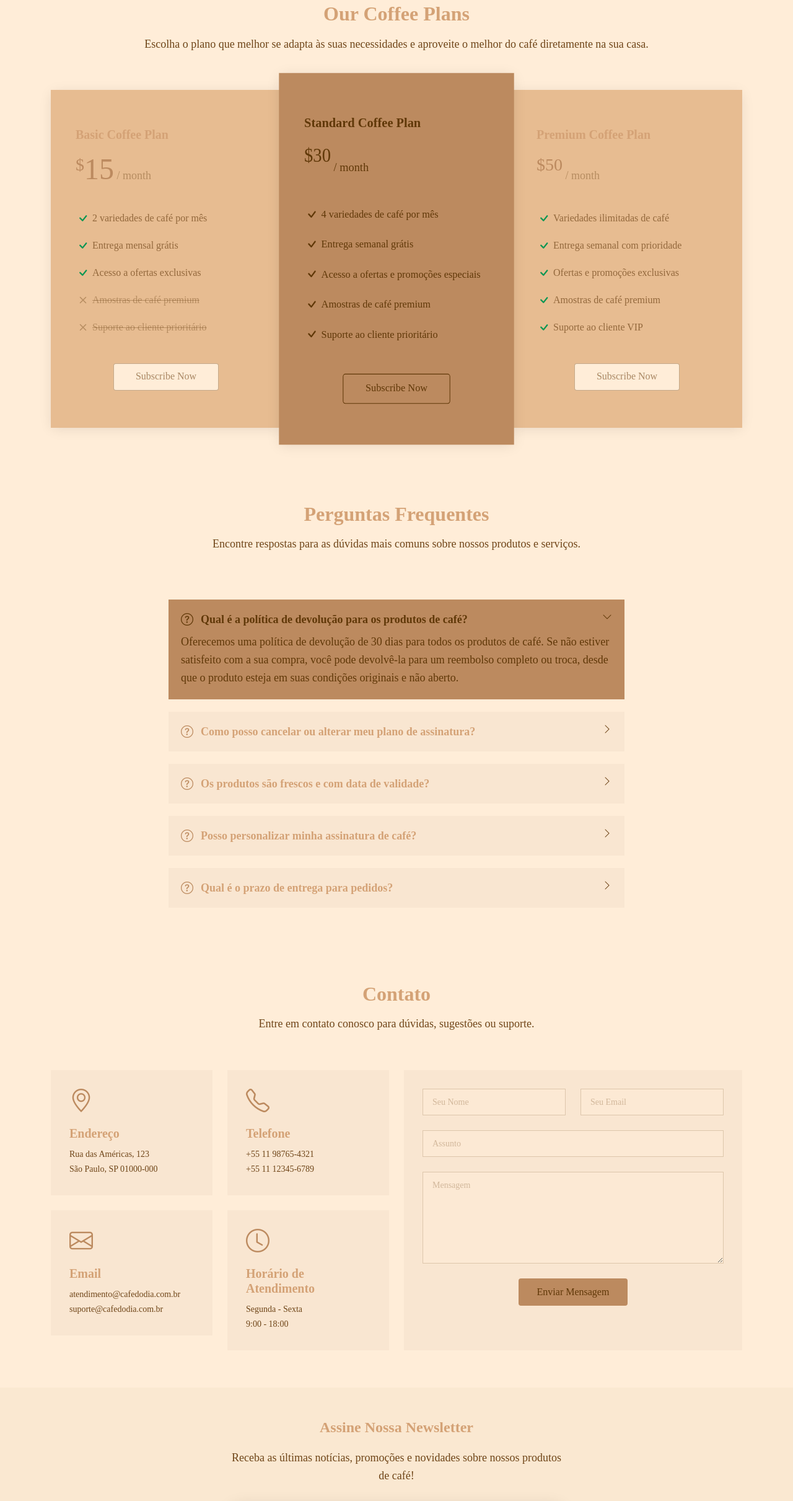
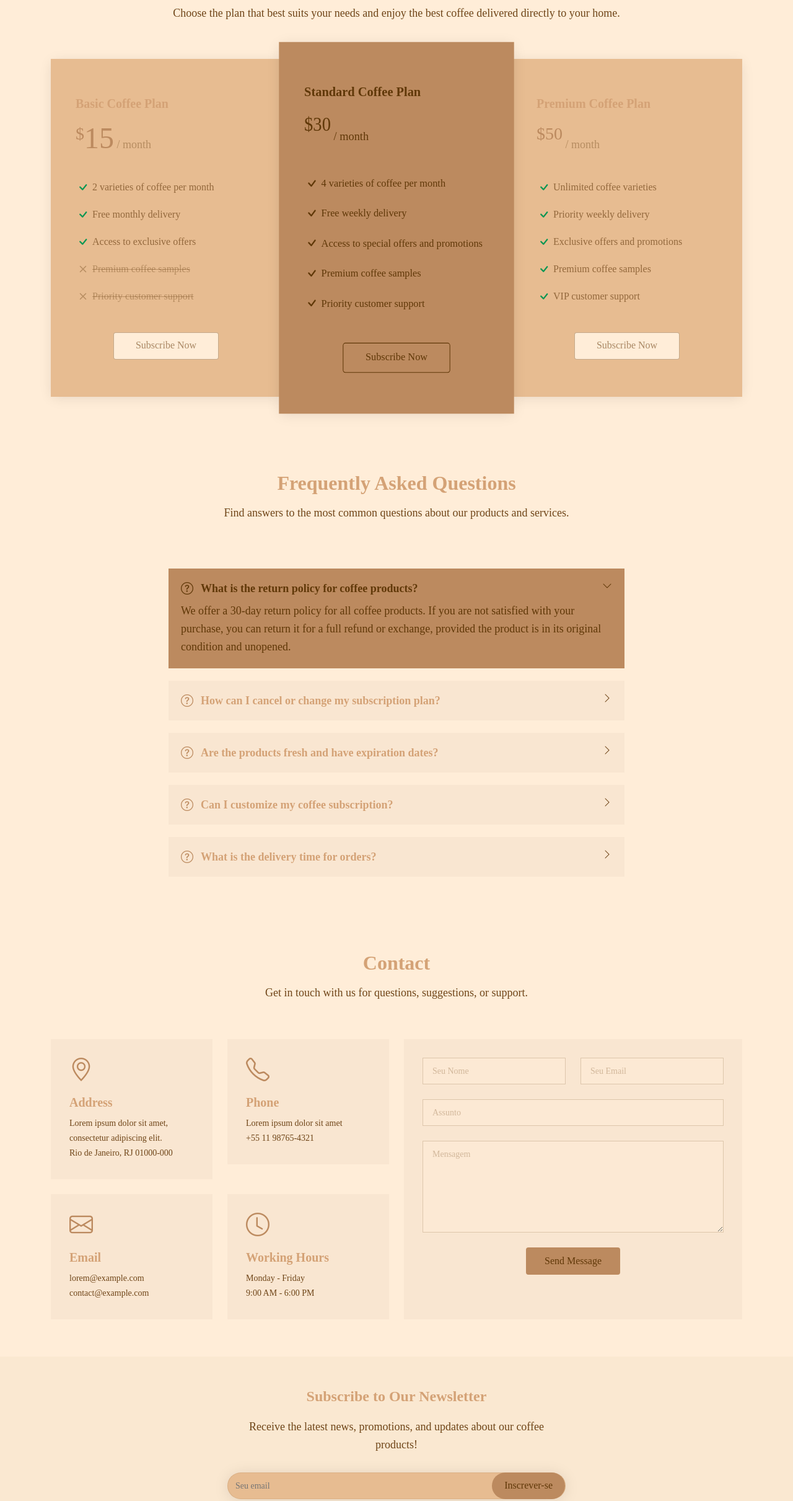
Before and after one commit to anaeggerdemier/natural-cafe-shop, a plain HTML site: page index.html in a window 1280 px wide. Shown: the part 4270-6691 px from the top of the page at 62% size. Drawn offline with Linux system fonts and the light colour scheme.

Commit message:
Update scripts and styles: modify cart.js, main.js, styles.css; delete lotties.js; update index.html

```diff
--- a/assets/styles/styles.css
+++ b/assets/styles/styles.css
@@ -139,9 +139,9 @@
   }
 
   .header .logo img {
-    width: 250px; /* Define a largura desejada */
-    height: 250px; /* Define a altura desejada */
-    object-fit: contain; /* Mantém a proporção do SVG */
+    width: auto;
+    height: 200px;
+    object-fit: contain;
 
   }
 
--- a/index.html
+++ b/index.html
@@ -285,7 +285,7 @@
   <!-- Section Title -->
   <div class="container section-title" data-aos="fade-up">
     <h2>Our Coffee Plans</h2>
-    <p>Escolha o plano que melhor se adapta às suas necessidades e aproveite o melhor do café diretamente na sua casa.</p>
+    <p>Choose the plan that best suits your needs and enjoy the best coffee delivered directly to your home.</p>
   </div><!-- End Section Title -->
 
   <div class="container">
@@ -297,11 +297,11 @@
           <h3>Basic Coffee Plan</h3>
           <h4><sup>$</sup>15<span> / month</span></h4>
           <ul>
-            <li><i class="bi bi-check"></i> <span>2 variedades de café por mês</span></li>
-            <li><i class="bi bi-check"></i> <span>Entrega mensal grátis</span></li>
-            <li><i class="bi bi-check"></i> <span>Acesso a ofertas exclusivas</span></li>
-            <li class="na"><i class="bi bi-x"></i> <span>Amostras de café premium</span></li>
-            <li class="na"><i class="bi bi-x"></i> <span>Suporte ao cliente prioritário</span></li>
+            <li><i class="bi bi-check"></i> <span>2 varieties of coffee per month</span></li>
+            <li><i class="bi bi-check"></i> <span>Free monthly delivery</span></li>
+            <li><i class="bi bi-check"></i> <span>Access to exclusive offers</span></li>
+            <li class="na"><i class="bi bi-x"></i> <span>Premium coffee samples</span></li>
+            <li class="na"><i class="bi bi-x"></i> <span>Priority customer support</span></li>
           </ul>
           <div class="text-center"><a href="#" class="buy-btn">Subscribe Now</a></div>
         </div>
@@ -312,11 +312,11 @@
           <h3>Standard Coffee Plan</h3>
           <h4><sup>$30</sup><span> / month</span></h4>
           <ul>
-            <li><i class="bi bi-check"></i> <span>4 variedades de café por mês</span></li>
-            <li><i class="bi bi-check"></i> <span>Entrega semanal grátis</span></li>
-            <li><i class="bi bi-check"></i> <span>Acesso a ofertas e promoções especiais</span></li>
-            <li><i class="bi bi-check"></i> <span>Amostras de café premium</span></li>
-            <li><i class="bi bi-check"></i> <span>Suporte ao cliente prioritário</span></li>
+            <li><i class="bi bi-check"></i> <span>4 varieties of coffee per month</span></li>
+            <li><i class="bi bi-check"></i> <span>Free weekly delivery</span></li>
+            <li><i class="bi bi-check"></i> <span>Access to special offers and promotions</span></li>
+            <li><i class="bi bi-check"></i> <span>Premium coffee samples</span></li>
+            <li><i class="bi bi-check"></i> <span>Priority customer support</span></li>
           </ul>
           <div class="text-center"><a href="#" class="buy-btn">Subscribe Now</a></div>
         </div>
@@ -327,11 +327,11 @@
           <h3>Premium Coffee Plan</h3>
           <h4><sup>$50</sup><span> / month</span></h4>
           <ul>
-            <li><i class="bi bi-check"></i> <span>Variedades ilimitadas de café</span></li>
-            <li><i class="bi bi-check"></i> <span>Entrega semanal com prioridade</span></li>
-            <li><i class="bi bi-check"></i> <span>Ofertas e promoções exclusivas</span></li>
-            <li><i class="bi bi-check"></i> <span>Amostras de café premium</span></li>
-            <li><i class="bi bi-check"></i> <span>Suporte ao cliente VIP</span></li>
+            <li><i class="bi bi-check"></i> <span>Unlimited coffee varieties</span></li>
+            <li><i class="bi bi-check"></i> <span>Priority weekly delivery</span></li>
+            <li><i class="bi bi-check"></i> <span>Exclusive offers and promotions</span></li>
+            <li><i class="bi bi-check"></i> <span>Premium coffee samples</span></li>
+            <li><i class="bi bi-check"></i> <span>VIP customer support</span></li>
           </ul>
           <div class="text-center"><a href="#" class="buy-btn">Subscribe Now</a></div>
         </div>
@@ -348,8 +348,8 @@
 
   <!-- Section Title -->
   <div class="container section-title" data-aos="fade-up">
-    <h2>Perguntas Frequentes</h2>
-    <p>Encontre respostas para as dúvidas mais comuns sobre nossos produtos e serviços.</p>
+    <h2>Frequently Asked Questions</h2>
+    <p>Find answers to the most common questions about our products and services.</p>
   </div><!-- End Section Title -->
 
   <div class="container">
@@ -362,45 +362,45 @@
 
           <div class="faq-item faq-active" data-aos="fade-up" data-aos-delay="200">
             <i class="faq-icon bi bi-question-circle"></i>
-            <h3>Qual é a política de devolução para os produtos de café?</h3>
+            <h3>What is the return policy for coffee products?</h3>
             <div class="faq-content">
-              <p>Oferecemos uma política de devolução de 30 dias para todos os produtos de café. Se não estiver satisfeito com a sua compra, você pode devolvê-la para um reembolso completo ou troca, desde que o produto esteja em suas condições originais e não aberto.</p>
+              <p>We offer a 30-day return policy for all coffee products. If you are not satisfied with your purchase, you can return it for a full refund or exchange, provided the product is in its original condition and unopened.</p>
             </div>
             <i class="faq-toggle bi bi-chevron-right"></i>
           </div><!-- End Faq item-->
 
           <div class="faq-item" data-aos="fade-up" data-aos-delay="300">
             <i class="faq-icon bi bi-question-circle"></i>
-            <h3>Como posso cancelar ou alterar meu plano de assinatura?</h3>
+            <h3>How can I cancel or change my subscription plan?</h3>
             <div class="faq-content">
-              <p>Você pode cancelar ou alterar seu plano de assinatura a qualquer momento através da sua conta no nosso site. Acesse a seção "Minhas Assinaturas", onde você encontrará a opção para gerenciar sua assinatura.</p>
+              <p>You can cancel or change your subscription plan at any time through your account on our website. Go to the "My Subscriptions" section, where you will find the option to manage your subscription.</p>
             </div>
             <i class="faq-toggle bi bi-chevron-right"></i>
           </div><!-- End Faq item-->
 
           <div class="faq-item" data-aos="fade-up" data-aos-delay="400">
             <i class="faq-icon bi bi-question-circle"></i>
-            <h3>Os produtos são frescos e com data de validade?</h3>
+            <h3>Are the products fresh and have expiration dates?</h3>
             <div class="faq-content">
-              <p>Sim, garantimos que todos os nossos produtos são frescos e têm datas de validade claramente marcadas. Trabalhamos diretamente com fornecedores para garantir a qualidade e frescor dos nossos cafés.</p>
+              <p>Yes, we guarantee that all our products are fresh and have clearly marked expiration dates. We work directly with suppliers to ensure the quality and freshness of our coffees.</p>
             </div>
             <i class="faq-toggle bi bi-chevron-right"></i>
           </div><!-- End Faq item-->
 
           <div class="faq-item" data-aos="fade-up" data-aos-delay="500">
             <i class="faq-icon bi bi-question-circle"></i>
-            <h3>Posso personalizar minha assinatura de café?</h3>
+            <h3>Can I customize my coffee subscription?</h3>
             <div class="faq-content">
-              <p>Sim, oferecemos opções de personalização para suas assinaturas. Você pode escolher suas variedades preferidas, ajustar a frequência de entrega e até mesmo adicionar itens extras ao seu plano.</p>
+              <p>Yes, we offer customization options for your subscriptions. You can choose your preferred varieties, adjust the delivery frequency, and even add extra items to your plan.</p>
             </div>
             <i class="faq-toggle bi bi-chevron-right"></i>
           </div><!-- End Faq item-->
 
           <div class="faq-item" data-aos="fade-up" data-aos-delay="600">
             <i class="faq-icon bi bi-question-circle"></i>
-            <h3>Qual é o prazo de entrega para pedidos?</h3>
+            <h3>What is the delivery time for orders?</h3>
             <div class="faq-content">
-              <p>O prazo de entrega varia de acordo com sua localização. Normalmente, os pedidos são entregues dentro de 3 a 7 dias úteis. Para assinaturas, as entregas são feitas conforme a frequência escolhida no seu plano.</p>
+              <p>Delivery time varies based on your location. Generally, orders are delivered within 3 to 7 business days. For subscriptions, deliveries are made according to the frequency chosen in your plan.</p>
             </div>
             <i class="faq-toggle bi bi-chevron-right"></i>
           </div><!-- End Faq item-->
@@ -420,8 +420,8 @@
 
   <!-- Section Title -->
   <div class="container section-title" data-aos="fade-up">
-    <h2>Contato</h2>
-    <p>Entre em contato conosco para dúvidas, sugestões ou suporte.</p>
+    <h2>Contact</h2>
+    <p>Get in touch with us for questions, suggestions, or support.</p>
   </div><!-- End Section Title -->
 
   <div class="container" data-aos="fade-up" data-aos-delay="100">
@@ -434,18 +434,18 @@
           <div class="col-md-6">
             <div class="info-item" data-aos="fade" data-aos-delay="200">
               <i class="bi bi-geo-alt"></i>
-              <h3>Endereço</h3>
-              <p>Rua das Américas, 123</p>
-              <p>São Paulo, SP 01000-000</p>
+              <h3>Address</h3>
+              <p>Lorem ipsum dolor sit amet, consectetur adipiscing elit.</p>
+              <p>Rio de Janeiro, RJ 01000-000</p>
             </div>
           </div><!-- End Info Item -->
 
           <div class="col-md-6">
             <div class="info-item" data-aos="fade" data-aos-delay="300">
               <i class="bi bi-telephone"></i>
-              <h3>Telefone</h3>
+              <h3>Phone</h3>
+              <p>Lorem ipsum dolor sit amet</p>
               <p>+55 11 98765-4321</p>
-              <p>+55 11 12345-6789</p>
             </div>
           </div><!-- End Info Item -->
 
@@ -453,17 +453,17 @@
             <div class="info-item" data-aos="fade" data-aos-delay="400">
               <i class="bi bi-envelope"></i>
               <h3>Email</h3>
-              <p>atendimento@cafedodia.com.br</p>
-              <p>suporte@cafedodia.com.br</p>
+              <p>lorem@example.com</p>
+              <p>contact@example.com</p>
             </div>
           </div><!-- End Info Item -->
 
           <div class="col-md-6">
             <div class="info-item" data-aos="fade" data-aos-delay="500">
               <i class="bi bi-clock"></i>
-              <h3>Horário de Atendimento</h3>
-              <p>Segunda - Sexta</p>
-              <p>9:00 - 18:00</p>
+              <h3>Working Hours</h3>
+              <p>Monday - Friday</p>
+              <p>9:00 AM - 6:00 PM</p>
             </div>
           </div><!-- End Info Item -->
 
@@ -492,11 +492,11 @@
             </div>
 
             <div class="col-12 text-center">
-              <div class="loading">Enviando...</div>
+              <div class="loading">Sending...</div>
               <div class="error-message"></div>
-              <div class="sent-message">Sua mensagem foi enviada com sucesso. Obrigado!</div>
+              <div class="sent-message">Your message has been sent successfully. Thank you!</div>
 
-              <button type="submit">Enviar Mensagem</button>
+              <button type="submit">Send Message</button>
             </div>
 
           </div>
@@ -518,16 +518,16 @@
     <div class="container">
       <div class="row justify-content-center text-center">
         <div class="col-lg-6">
-          <h4>Assine Nossa Newsletter</h4>
-          <p>Receba as últimas notícias, promoções e novidades sobre nossos produtos de café!</p>
+          <h4>Subscribe to Our Newsletter</h4>
+          <p>Receive the latest news, promotions, and updates about our coffee products!</p>
           <form action="forms/newsletter.php" method="post" class="php-email-form">
             <div class="newsletter-form">
               <input type="email" name="email" placeholder="Seu email">
               <input type="submit" value="Inscrever-se">
             </div>
-            <div class="loading">Carregando...</div>
+            <div class="loading">Loading...</div>
             <div class="error-message"></div>
-            <div class="sent-message">Sua inscrição foi enviada. Obrigado!</div>
+            <div class="sent-message">Your subscription has been sent. Thank you!</div>
           </form>
         </div>
       </div>
@@ -538,39 +538,39 @@
     <div class="row gy-4">
       <div class="col-lg-4 col-md-6 footer-about">
         <a href="index.html" class="d-flex align-items-center">
-          <span class="sitename">Café do Dia</span>
+          <span class="sitename">Daily Coffee</span>
         </a>
         <div class="footer-contact pt-3">
-          <p>Rua das Américas, 123</p>
-          <p>São Paulo, SP 01000-000</p>
-          <p class="mt-3"><strong>Telefone:</strong> <span>+55 11 98765-4321</span></p>
-          <p><strong>Email:</strong> <span>contato@cafedodia.com.br</span></p>
+          <p>Lorem ipsum dolor sit amet</p>
+          <p>Rio de Janeiro, RJ 01000-000</p>
+          <p class="mt-3"><strong>Phone</strong> <span>+55 11 98765-4321</span></p>
+          <p><strong>Email:</strong> <span>lorem@example.com</span></p>
         </div>
       </div>
 
       <div class="col-lg-2 col-md-3 footer-links">
-        <h4>Links Úteis</h4>
+        <h4>Useful Links</h4>
         <ul>
           <li><i class="bi bi-chevron-right"></i> <a href="#">Home</a></li>
-          <li><i class="bi bi-chevron-right"></i> <a href="#">Sobre Nós</a></li>
-          <li><i class="bi bi-chevron-right"></i> <a href="#">Nossos Produtos</a></li>
-          <li><i class="bi bi-chevron-right"></i> <a href="#">Política de Privacidade</a></li>
+          <li><i class="bi bi-chevron-right"></i> <a href="#">About Us</a></li>
+          <li><i class="bi bi-chevron-right"></i> <a href="#">Our Products</a></li>
+          <li><i class="bi bi-chevron-right"></i> <a href="#">Privacy Policy</a></li>
         </ul>
       </div>
 
       <div class="col-lg-2 col-md-3 footer-links">
         <h4>Nossos Produtos</h4>
         <ul>
-          <li><i class="bi bi-chevron-right"></i> <a href="#">Cafés em Grãos</a></li>
-          <li><i class="bi bi-chevron-right"></i> <a href="#">Cafés Moídos</a></li>
-          <li><i class="bi bi-chevron-right"></i> <a href="#">Acessórios para Café</a></li>
-          <li><i class="bi bi-chevron-right"></i> <a href="#">Assinaturas</a></li>
+          <li><i class="bi bi-chevron-right"></i> <a href="#">Whole Bean Coffee</a></li>
+          <li><i class="bi bi-chevron-right"></i> <a href="#">Ground Coffee</a></li>
+          <li><i class="bi bi-chevron-right"></i> <a href="#">Coffee Accessories</a></li>
+          <li><i class="bi bi-chevron-right"></i> <a href="#">Subscriptions</a></li>
         </ul>
       </div>
 
       <div class="col-lg-4 col-md-12">
-        <h4>Siga-nos</h4>
-        <p>Fique por dentro das novidades e promoções do Café do Dia.</p>
+        <h4>Follow Us</h4>
+        <p>Stay updated with the latest news and promotions from Daily Coffee.</p>
         <div class="social-links d-flex">
           <a href="https://twitter.com/dailycoffee" target="_blank" rel="noopener noreferrer" class="btn btn-outline-secondary" title="Follow us on Twitter" aria-label="Follow us on Twitter">
             <i class="bi bi-twitter"></i>
@@ -591,12 +591,8 @@
   </div>
 
   <div class="container copyright text-center mt-4">
-    <p>© <span>Copyright</span> <strong class="px-1 sitename">Café do Dia</strong> <span>Todos os Direitos Reservados</span></p>
+    <p>© <span>Copyright</span> <strong class="px-1 sitename">Green Coffee</strong> <span>All Rights Reserved</span></p>
     <div class="credits">
-      <!-- All the links in the footer should remain intact. -->
-      <!-- You can delete the links only if you've purchased the pro version. -->
-      <!-- Licensing information: https://bootstrapmade.com/license/ -->
-      <!-- Purchase the pro version with working PHP/AJAX contact form: [buy-url] -->
       Designed by <a href="https://bootstrapmade.com/">BootstrapMade</a>
     </div>
   </div>
```
Also changed, not shown: assets/js/cart.js (+3 -4 lines), assets/js/main.js (+0 -8 lines), assets/js/lotties.js (deleted).
